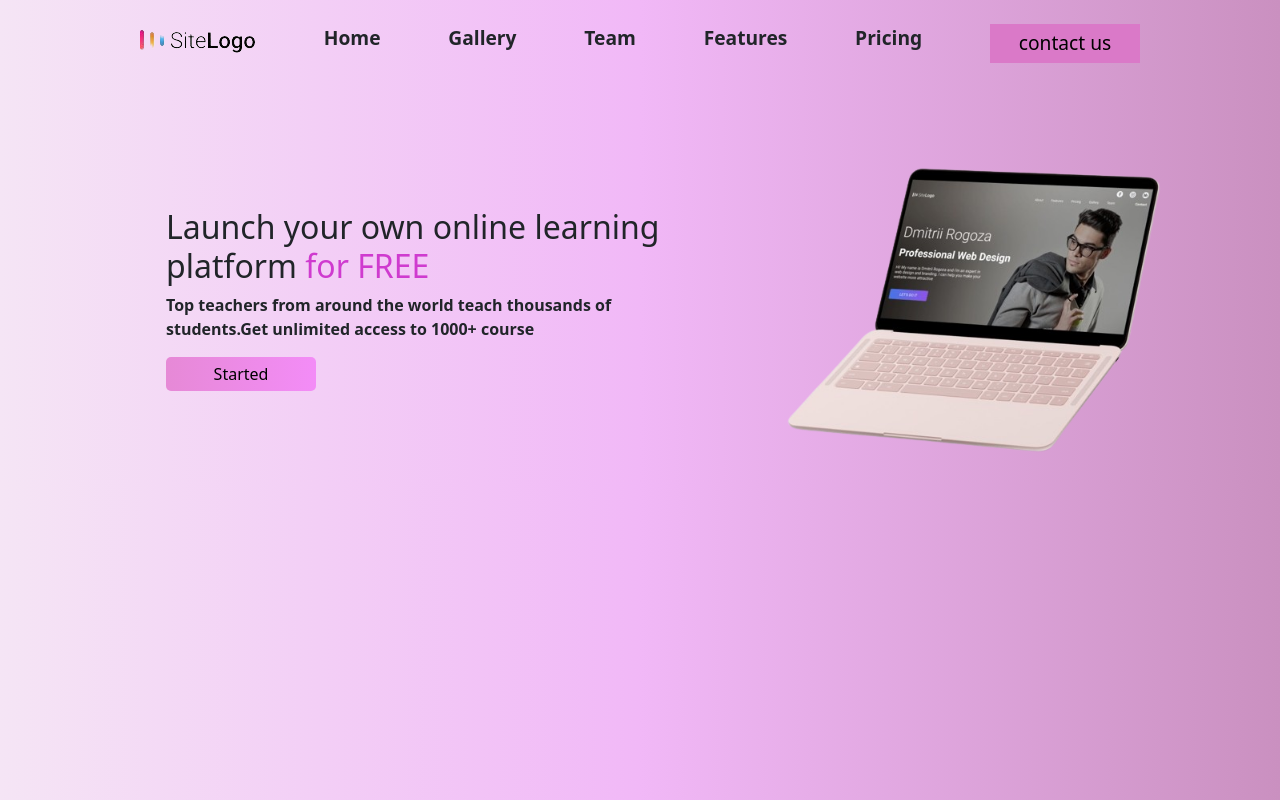
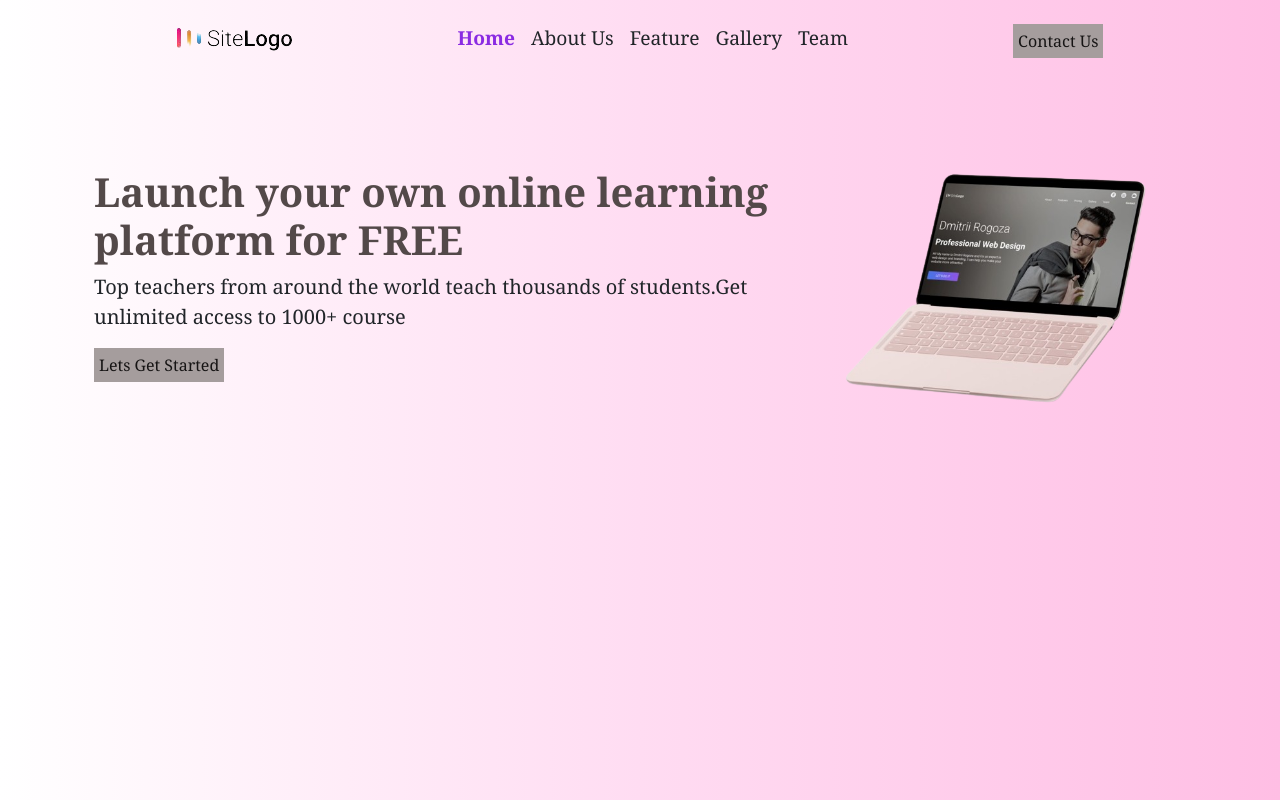
Before and after one commit to sana-aamir06/zainab-bt, a plain HTML site: page index.html in a window 1280 px wide. Drawn offline with nearby package versions, Linux system fonts and the light colour scheme.

Commit message:
commit changes

```diff
--- a/index.html
+++ b/index.html
@@ -1,57 +1,43 @@
 <!DOCTYPE html>
 <html lang="en">
-
 <head>
     <meta charset="UTF-8">
     <meta name="viewport" content="width=device-width, initial-scale=1.0">
-    <title>document</title>
+    <title>zainab bt</title>
+    <link href="https://cdn.jsdelivr.net/npm/bootstrap@5.3.3/dist/css/bootstrap.min.css" rel="stylesheet" integrity="sha384-QWTKZyjpPEjISv5WaRU9OFeRpok6YctnYmDr5pNlyT2bRjXh0JMhjY6hW+ALEwIH" crossorigin="anonymous">
     <link rel="stylesheet" href="style.css">
-    <link href="https://cdn.jsdelivr.net/npm/bootstrap@5.0.2/dist/css/bootstrap.min.css" rel="stylesheet"
-        integrity="sha384-EVSTQN3/azprG1Anm3QDgpJLIm9Nao0Yz1ztcQTwFspd3yD65VohhpuuCOmLASjC" crossorigin="anonymous">
 </head>
-
 <body>
-    <div class="container row mx-auto">
-        <header>
-            <div class="d-flex justify-content-around flex-wrap mt-3" style="font-weight: bolder; font-size: larger;">
-                <div class="p-2"><img src="assets/logo-removebg-preview.png" alt="logo"></div>
-                <div class="p-2">Home</div>
-                <div class="p-2">Gallery</div>
-                <div class="p-2">Team</div>
-                <div class="p-2">Features</div>
-                <div class="p-2">Pricing</div>
-                <div class="p-2"><button class="contact">contact us</button></div>
+    <div class="container container-sm row mx-auto">
+        <header class="d-flex justify-content-around flex-wrap mt-3">
+            <div class="p-2">
+                <img src="assets/logo-removebg-preview.png" alt="sitelogo">
+            </div>
+            <div>
+                <ul class="d-flex list-unstyled nav-list">
+                    <li class="p-2" style="color: blueviolet; font-weight: bold;">Home</li>
+                    <li class="p-2">About Us</li>
+                    <li class="p-2">Feature</li>
+                    <li class="p-2">Gallery</li>
+                    <li class="p-2">Team</li>
+                </ul>
+            </div>
+            <div class="p-2">
+                <button class="contact-button">Contact Us</button>
             </div>
         </header>
 
-        <div class="section row d-flex flex-wrap justify-content-around align-items-center mt-5 mx-5">
-            <div class="content col" style="font-weight: bold; font-size: medium;">
-                <h2>Launch your own online learning platform<span> for FREE</span></h2>
-                <p>Top teachers from around the world teach thousands of students.Get unlimited access to 1000+ course
-                </p>
-                <button class="start">Started</button>
+        <!-- main section -->
+        <div class="d-flex align-items-center my-5 flex-column flex-md-row">
+            <div>
+                <h1 class="heading">Launch your own online learning platform for FREE</h1>
+                <p style="font-size: 20px;">Top teachers from around the world teach thousands of students.Get unlimited access to 1000+ course</p>
+                <button class="start-button">Lets Get Started</button>
             </div>
-
-            <div class="hero-img col">
-                <img src="assets/laptop__assignment_-removebg-preview.png" class="img-fluid  mt-5"
-                    alt="Responsive image">
+            <div>
+                <img src="assets/laptop__assignment_-removebg-preview.png" alt="laptop-image" class="img-fluid mt-5">
             </div>
         </div>
-
     </div>
-
-
-
-
-    <script src="https://cdn.jsdelivr.net/npm/bootstrap@5.0.2/dist/js/bootstrap.bundle.min.js"
-        integrity="sha384-MrcW6ZMFYlzcLA8Nl+NtUVF0sA7MsXsP1UyJoMp4YLEuNSfAP+JcXn/tWtIaxVXM"
-        crossorigin="anonymous"></script>
-    <script src="https://cdn.jsdelivr.net/npm/@popperjs/core@2.9.2/dist/umd/popper.min.js"
-        integrity="sha384-IQsoLXl5PILFhosVNubq5LC7Qb9DXgDA9i+tQ8Zj3iwWAwPtgFTxbJ8NT4GN1R8p"
-        crossorigin="anonymous"></script>
-    <script src="https://cdn.jsdelivr.net/npm/bootstrap@5.0.2/dist/js/bootstrap.min.js"
-        integrity="sha384-cVKIPhGWiC2Al4u+LWgxfKTRIcfu0JTxR+EQDz/bgldoEyl4H0zUF0QKbrJ0EcQF"
-        crossorigin="anonymous"></script>
 </body>
-
 </html>
--- a/style.css
+++ b/style.css
@@ -1,27 +1,27 @@
-body {
-    background: linear-gradient(to right, #f5e5f5, #f1b8f7, #ca90c0);
-    font-family: cursive;
+body{
+    font-family: Georgia, 'Times New Roman', Times, serif;
+    background:linear-gradient(to left, #ffbee4, #ffdcf2, #ffffff );
+}
+.nav-list{
+    font-size: larger;
 }
 
-.container {
+.heading{
+    color: rgb(83, 73, 73);
+    font-weight: bold;
+}
+.contact-button{
+    color: rgb(22, 20, 20);
+    background-color: rgb(165, 157, 157);
+    padding: 5px;
     width: 100%;
-}
-
-.contact {
-    padding: 5px;
-    width: 150px;
-    background-color: #da79c8;
     border: none;
 }
+.start-button{
+    color: rgb(22, 20, 20);
+    background-color: rgb(165, 157, 157);
+    padding: 5px;
 
-span {
-    color: rgb(207, 59, 207);
+    border: none;
+
 }
-
-.start{
-    padding: 5px;
-    width: 150px;
-    background: linear-gradient(to right, #e689d6, #f38cf7);
-    border: none;
-    border-radius: 5px;
-}
```
